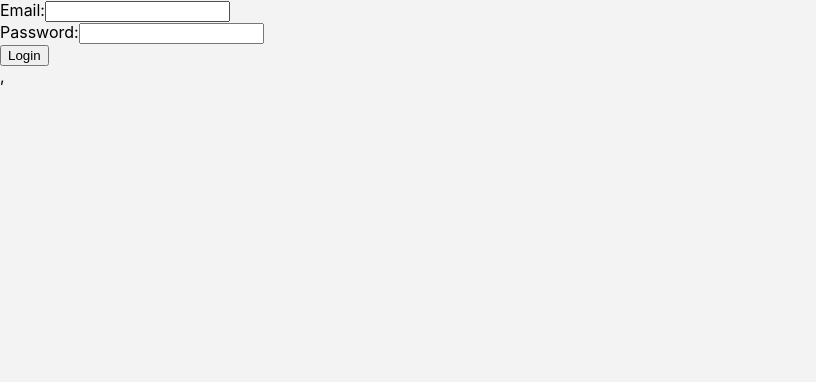
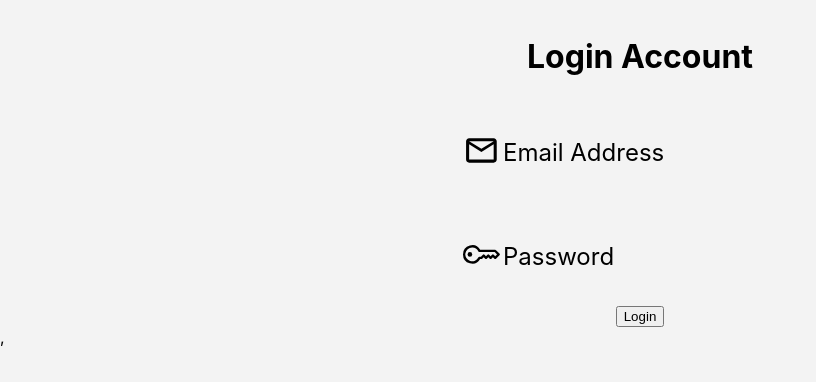
Before and after one commit to thejaysharma/real-time-document-editor-frontend, a React (Create React App) app: page /login in a window 1280 px wide. Shown: the top 382 px of the page, without its empty margins (0-816 px from the left). Built offline with nearby package versions, Linux system fonts and the light colour scheme; no server answers.

Commit message:
login style added

```diff
--- a/src/components/Login/Login.jsx
+++ b/src/components/Login/Login.jsx
@@ -1,12 +1,10 @@
 import "./login.scss";
-import {BsKey } from "react-icons/bs";
-import { MdOutlineMailOutline } from "react-icons/md";
-
 import React, { useState } from "react";
 import { useAuth } from "../../context/auth";
 import { useHistory } from "react-router-dom";
-import { Link } from 'react-router-dom';
 import axios from "axios";
+import { BsKey } from "react-icons/bs";
+import { MdOutlineMailOutline } from "react-icons/md";
 
 function Login() {
   const [email, setEmail] = useState("");
@@ -32,20 +30,24 @@ function Login() {
   };
 
   return (
-    <div>
+    <div className="login">
+      <div className="login_container">
         <form onSubmit={handleSubmit}>
-        <div>
-          <label htmlFor="email">Email:</label>
+          <h1>Login Account</h1>
+          <div className="input_box">
             <input
               type="email"
               id="email"
+              name="email"
               value={email}
               onChange={(e) => setEmail(e.target.value)}
               required
             />
+            <label htmlFor="email" className="label-name">Email Address</label>
+            <MdOutlineMailOutline className="input_icons" />
+
           </div>
-        <div>
-          <label htmlFor="password">Password:</label>
+          <div className="input_box">
             <input
               type="password"
               id="password"
@@ -53,12 +55,15 @@ function Login() {
               onChange={(e) => setPassword(e.target.value)}
               required
             />
+            <label htmlFor="password" className="label-name">Password</label>
+            <BsKey className="input_icons" />
           </div>
           {error && <p style={{ color: "red" }}>{error}</p>}
-        <button type="submit" disabled={isLoading}>
+          <button type="submit" disabled={isLoading} className="btn">
             {isLoading ? "Loading..." : "Login"}
           </button>
         </form>
+      </div>
     </div>
   );
 }
--- a/src/components/Login/login.scss
+++ b/src/components/Login/login.scss
@@ -0,0 +1,61 @@
+form {
+    display: flex;
+    flex-direction: column;
+    position: relative;
+    margin-top: 1rem;
+    justify-content: center;
+    align-items: center;
+
+
+    .input_box {
+        position: relative;
+        width: 30vw;
+
+        input {
+            width: 100%;
+            margin: 1rem 0;
+            padding: 1.5rem 1rem 1.5rem 3.3rem;
+            border-radius: 0.5rem;
+            background: transparent;
+            border: 2px solid var(--color-bg);
+            color: var(--color-white);
+            font-size: 1.3rem;
+            transition: 0.3s;
+            outline: none;
+
+            &:is(input:focus, input:valid)~label {
+                background: var(--color-bg-variant);
+                border-left: 1px solid var(--color-primary);
+                border-right: 1px solid var(--color-primary);
+                color: var(--color-primary);
+                translate: -40px -35px;
+                scale: 0.85;
+            }
+
+            &:focus,
+            &:valid {
+                border: 2px solid var(--color-primary);
+            }
+        }
+
+        .input_icons {
+            position: absolute;
+            padding: 0 5px;
+            left: 10px;
+            top: 33%;
+            font-size: 2.3rem;
+            transition: .3s ease;
+            pointer-events: none;
+        }
+
+        .label-name {
+            position: absolute;
+            padding: 0 5px;
+            left: 50px;
+            top: 40px;
+            font-size: 1.5rem;
+            transition: .3s ease;
+            pointer-events: none;
+        }
+    }
+}
--- a/src/components/Registration/Registration.jsx
+++ b/src/components/Registration/Registration.jsx
@@ -1,8 +1,4 @@
 import "./registration.scss";
-import { BsPersonCircle, BsKey } from "react-icons/bs";
-import { MdOutlineMailOutline } from "react-icons/md";
-import { Link } from 'react-router-dom';
-
 import React, { useState } from "react";
 import { useHistory } from "react-router-dom";
 import axios from "axios";
```
Lines whose indentation alone changed are shown as unchanged.
